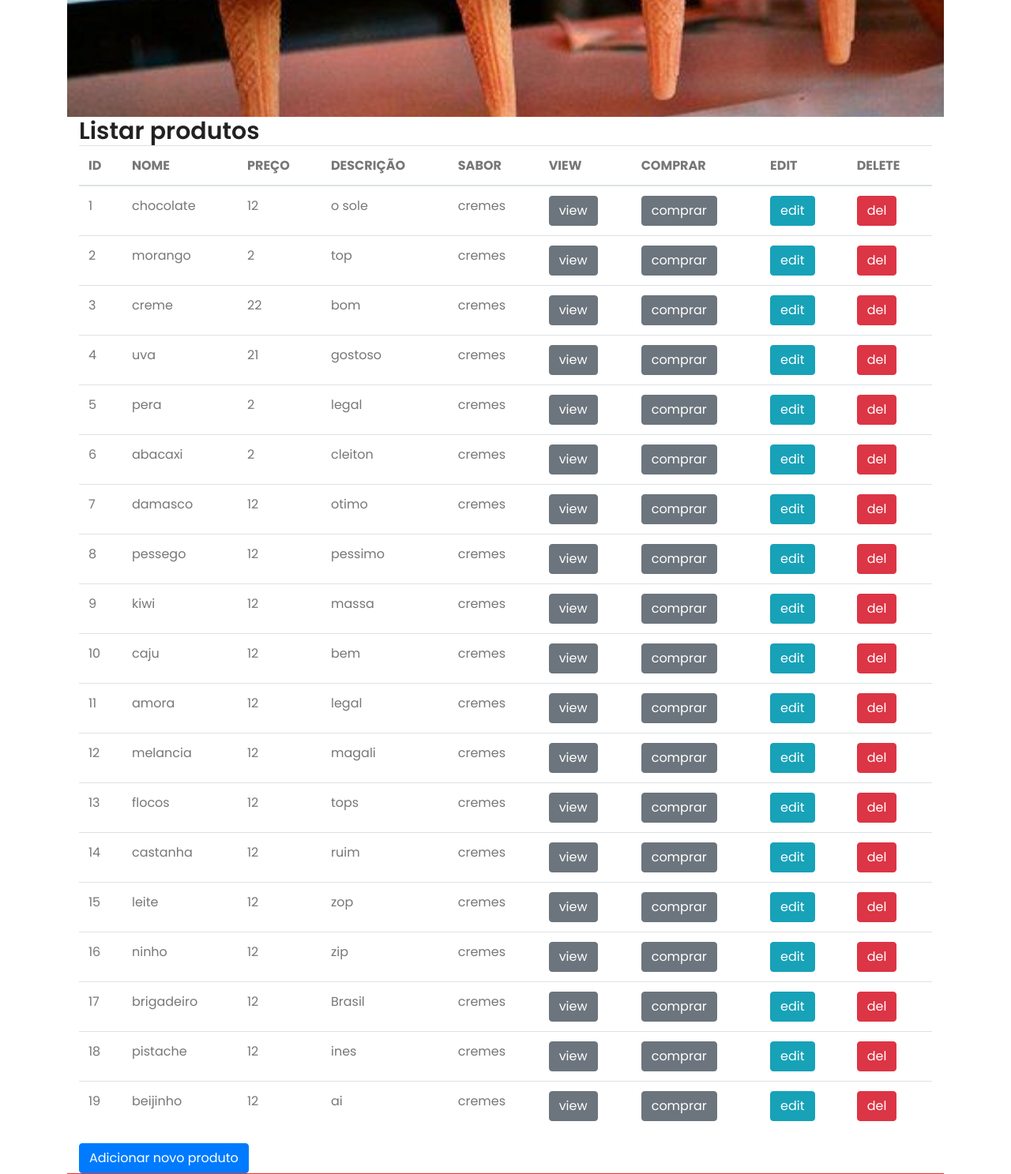
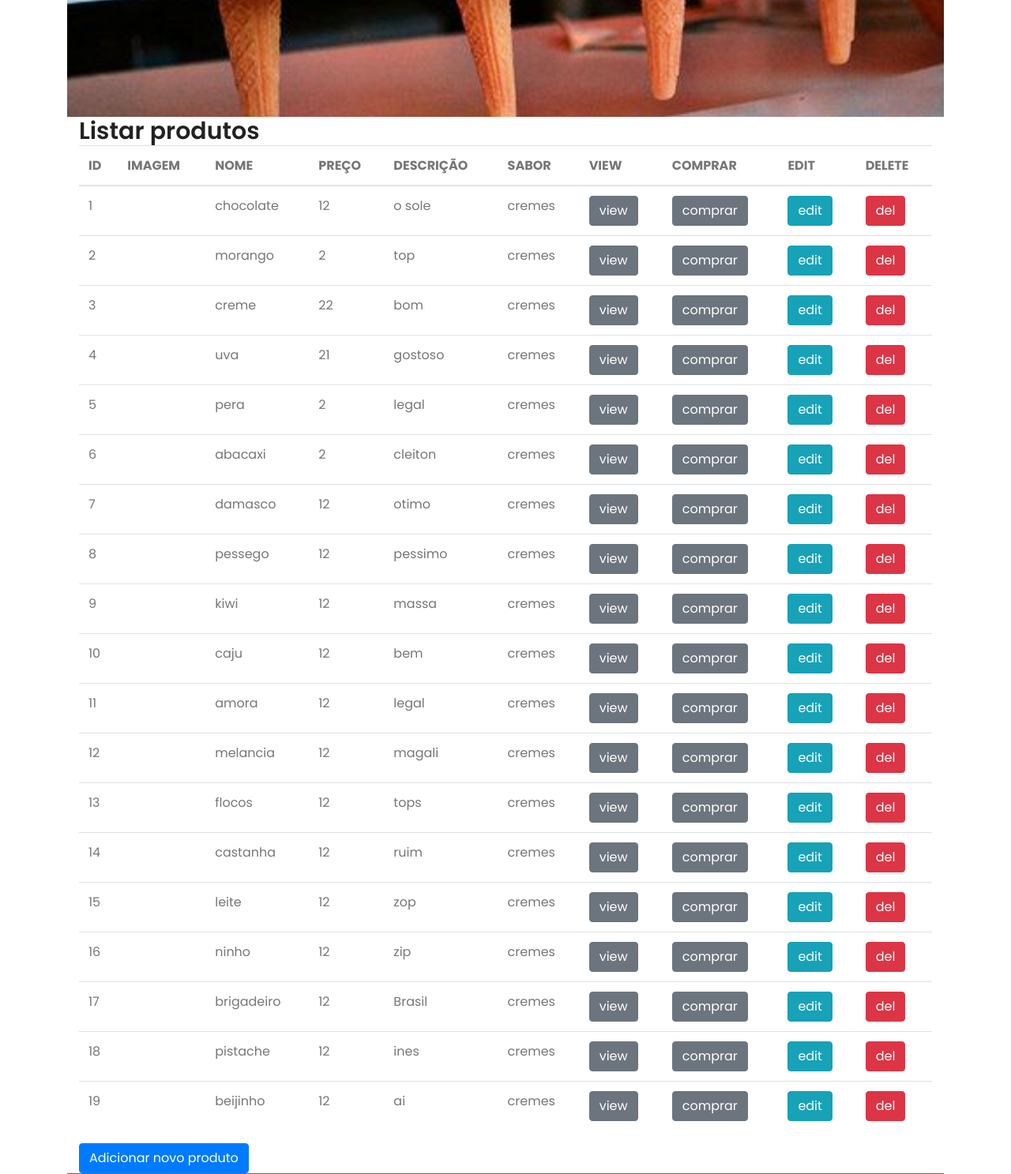
Before and after one commit to anoca/sky_certo, a PHP site: page /sky_certo/ in a window 1280 px wide. Shown: the part 854-2341 px from the top of the page at 79% size. Run offline with PHP 8.4, Linux system fonts and the light colour scheme; data comes from the database, SQL or seed files in the repository; some libraries are stand-ins or nearby versions.

Commit message:
Update listar.visao.php

```diff
--- a/visao/produto/listar.visao.php
+++ b/visao/produto/listar.visao.php
@@ -1,10 +1,10 @@
-
 <h2>Listar produtos</h2>
 
 <table class="table">
     <thead>
         <tr>
             <th>ID</th>
+            <th>IMAGEM</th>
             <th>NOME</th>
             <th>PREÇO</th>
             <th>DESCRIÇÃO</th>
@@ -18,6 +18,7 @@
     <?php foreach ($produtos as $produto): ?>
     <tr>
         <td><?=$produto['idProduto']?></td>
+        <td><img class="imagem-produto" src="<?=$produto['imagem']?>"></td>
         <td><?=$produto['nmProduto']?></td>
         <td><?=$produto['preco']?></td>
         <td><?=$produto['descricao']?></td>
```
